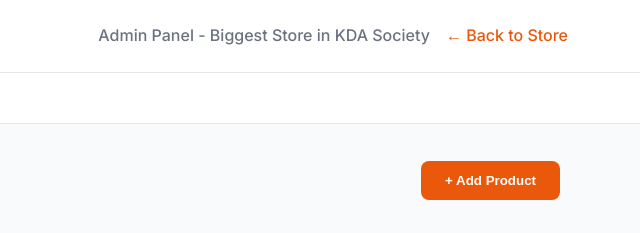
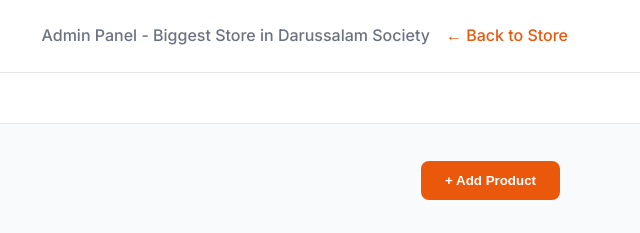
Before and after one commit to RAMADHANWORLD/Hasnainstore, a plain HTML site: page admin.html in a window 1280 px wide. Shown: the top 233 px of the page, 640-1280 px from the left. Drawn offline with nearby package versions, Linux system fonts and the light colour scheme.

Commit message:
Update admin.html

```diff
--- a/admin.html
+++ b/admin.html
@@ -828,7 +828,7 @@
                 <span>Your Mart Store</span>
             </div>
             <div class="admin-actions">
-                <span class="admin-user">Admin Panel - Biggest Store in KDA Society</span>
+                <span class="admin-user">Admin Panel - Biggest Store in Darussalam Society</span>
                 <a href="index.html" class="back-link">← Back to Store</a>
             </div>
         </div>
```
